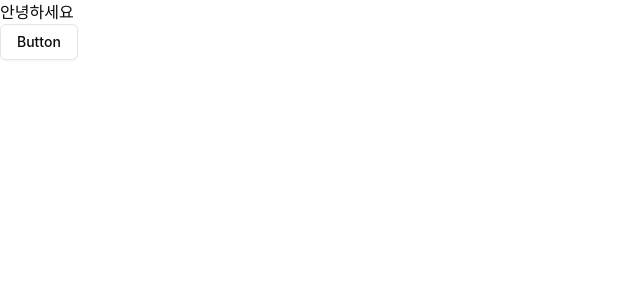
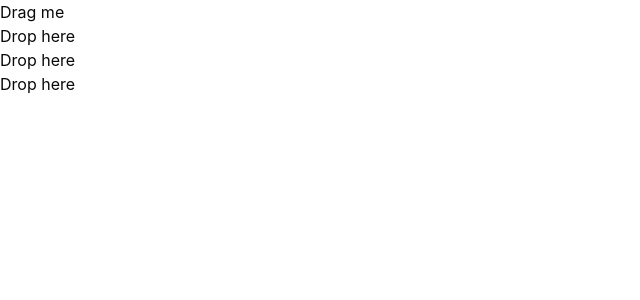
Before and after one commit to romantech/simple-kanban, a Next.js app: page / in a window 1280 px wide. Shown: the top 300 px of the page, without its empty margins (0-640 px from the left). Built offline with nearby package versions, Linux system fonts and the light colour scheme.

Commit message:
:triangular_flag_on_post: dnd-kit 실습

```diff
--- a/eslint.config.mjs
+++ b/eslint.config.mjs
@@ -33,6 +33,7 @@ export default tseslint.config(
   {
     rules: {
       'prettier/prettier': 'warn',
+      '@typescript-eslint/no-unused-vars': 'warn',
       // 타입 import 할 때 인라인으로 type 키워드 추가 e.g., import { type Circle } from '...'
       '@typescript-eslint/consistent-type-imports': ['error', { fixStyle: 'inline-type-imports' }],
     },
--- a/package.json
+++ b/package.json
@@ -9,6 +9,8 @@
     "lint": "next lint"
   },
   "dependencies": {
+    "@dnd-kit/core": "^6.3.1",
+    "@dnd-kit/utilities": "^3.2.2",
     "@radix-ui/react-slot": "^1.1.2",
     "class-variance-authority": "^0.7.1",
     "clsx": "^2.1.1",
--- a/src/app/page.tsx
+++ b/src/app/page.tsx
@@ -1,10 +1,15 @@
-import { Button } from '@/components/ui/button';
+'use client';
+
+import dynamic from 'next/dynamic';
+
+const Board = dynamic(() => import('@/components/board').then(({ Board }) => Board), {
+  ssr: false,
+});
 
 export default function Home() {
   return (
-    <div>
-      <h1>안녕하세요 </h1>
-      <Button variant="outline">Button</Button>
-    </div>
+    <main>
+      <Board />
+    </main>
   );
 }
--- /dev/null
+++ b/src/components/board.tsx
@@ -0,0 +1,31 @@
+'use client';
+
+import { DndContext, type DragEndEvent } from '@dnd-kit/core';
+import { Draggable } from '@/components/draggable';
+import { Droppable } from '@/components/droppable';
+import { useState } from 'react';
+
+const containers = ['A', 'B', 'C'];
+
+const Markup = () => <Draggable id="draggable">Drag me</Draggable>;
+
+const Board = () => {
+  const [parent, setParent] = useState<string | null>(null);
+
+  const handleDragEnd = ({ over, active }: DragEndEvent) => {
+    console.log(active);
+    setParent(over ? `${over.id}` : null);
+  };
+
+  return (
+    <DndContext onDragEnd={handleDragEnd}>
+      {parent === null ? <Markup /> : null}
+      {containers.map((id) => (
+        <Droppable id={id} key={id}>
+          {parent === id ? <Markup /> : 'Drop here'}
+        </Droppable>
+      ))}
+    </DndContext>
+  );
+};
+export { Board };
--- /dev/null
+++ b/src/components/draggable.tsx
@@ -0,0 +1,22 @@
+'use client';
+
+import { type PropsWithChildren } from 'react';
+import { useDraggable } from '@dnd-kit/core';
+import { CSS } from '@dnd-kit/utilities';
+
+const Draggable = ({ children, id }: PropsWithChildren<{ id: string }>) => {
+  const { attributes, listeners, setNodeRef, transform } = useDraggable({ id });
+
+  return (
+    <button
+      ref={setNodeRef}
+      style={{ transform: CSS.Translate.toString(transform) }}
+      {...listeners}
+      {...attributes}
+    >
+      {children}
+    </button>
+  );
+};
+
+export { Draggable };
--- /dev/null
+++ b/src/components/droppable.tsx
@@ -0,0 +1,17 @@
+'use client';
+
+import { type PropsWithChildren } from 'react';
+import { useDroppable } from '@dnd-kit/core';
+import { cn } from '@/lib/utils';
+
+const Droppable = ({ children, id }: PropsWithChildren<{ id: string }>) => {
+  const { isOver, setNodeRef } = useDroppable({ id });
+
+  return (
+    <div ref={setNodeRef} className={cn({ 'bg-gray-200': isOver })}>
+      {children}
+    </div>
+  );
+};
+
+export { Droppable };
--- /dev/null
+++ b/src/components/index.tsx
@@ -0,0 +1 @@
+export * from './board';
```
Also changed, not shown: 1 other file (tests, documents, lock files or other folders).
